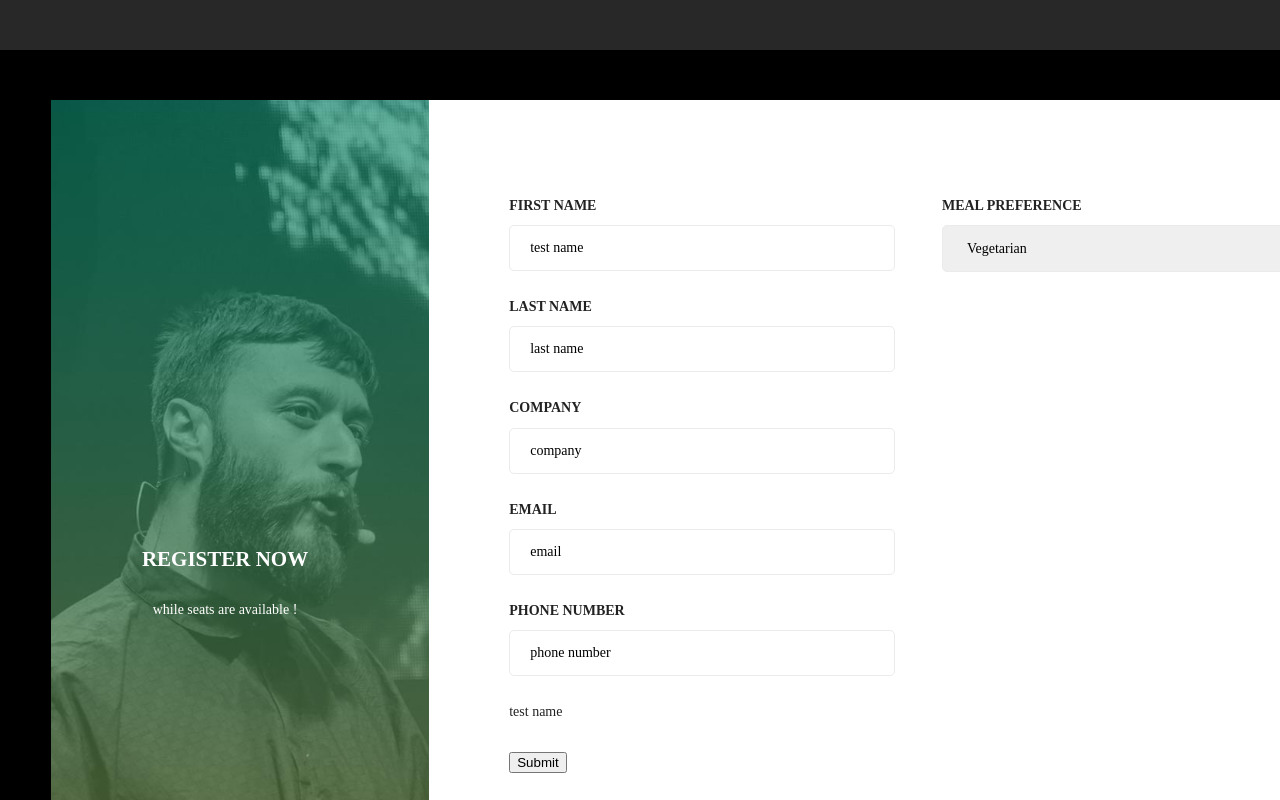
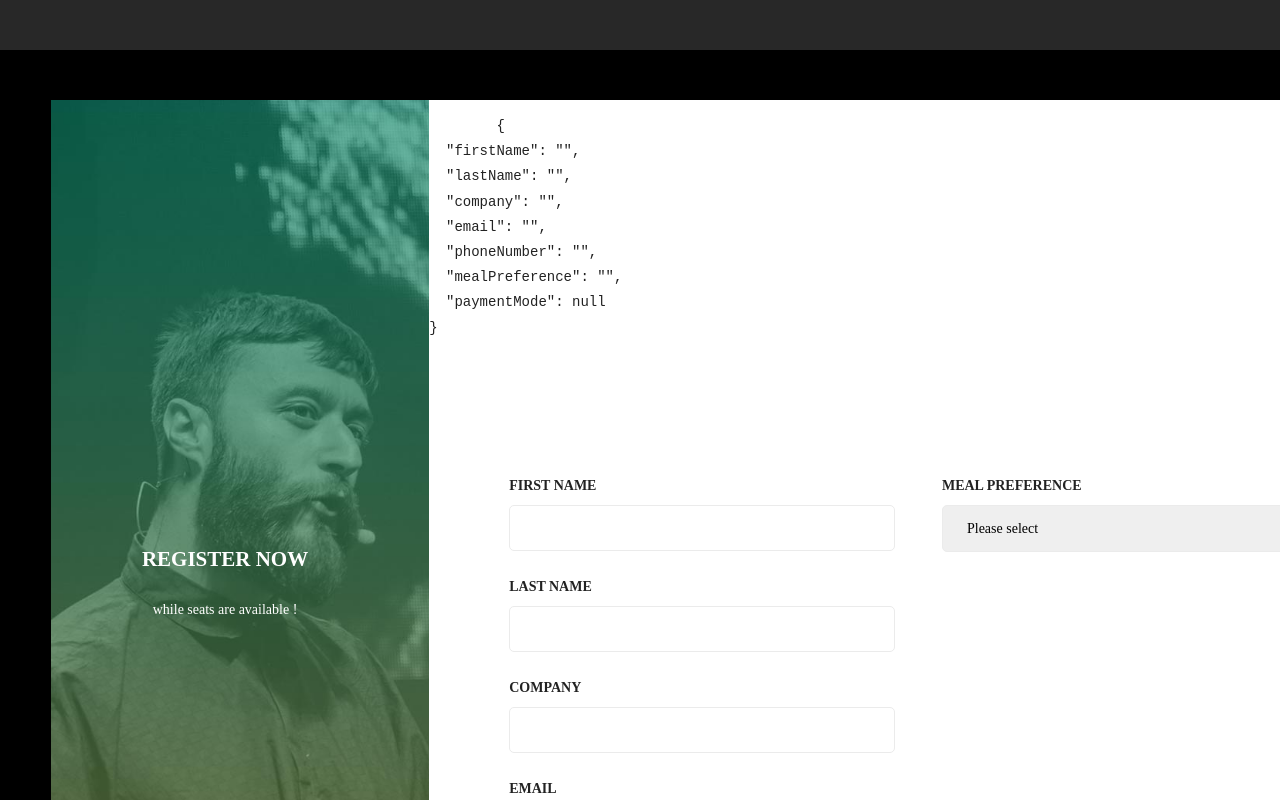
Before and after one commit to Innovic-io/angular-restaurant-reservation, an Angular app: page / in a window 1280 px wide. Shown: the top 800 px of the page. Built offline with nearby package versions, Linux system fonts and the light colour scheme; what ng5-slider would draw is missing.

Commit message:
Refactor.

```diff
--- a/src/app/form-comp/form-comp.component.ts
+++ b/src/app/form-comp/form-comp.component.ts
@@ -13,12 +13,12 @@ export class FormCompComponent implements OnInit {
 
 
   profileForm = this.fb.group({
-    firstName: ['test name'],
-    lastName: ['last name'],
-    company: ['company'],
-    email: ['email'],
-    phoneNumber: ['phone number'],
-    mealPreference: [MealPreferences[0]],
+    firstName: [''],
+    lastName: [''],
+    company: [''],
+    email: [''],
+    phoneNumber: [''],
+    mealPreference: [''],
     paymentMode: []
   });
 
--- a/src/app/form-comp/input/input.component.html
+++ b/src/app/form-comp/input/input.component.html
@@ -1,6 +1,6 @@
-<div class="form-input">
+<div class="form-input" [formGroup]="formGroup">
   <label>
     {{label}}
   </label>
-  <input type="text" [formControl]="control" >
+  <input type="text" [formControlName]="controlName" >
 </div>
--- a/src/app/form-comp/select-list/select-list.component.html
+++ b/src/app/form-comp/select-list/select-list.component.html
@@ -1,6 +1,7 @@
-<div>
+<div [formGroup]="formGroup">
   <label>{{label}}</label>
-  <select [formControl]="control" class="select-list">
-    <option *ngFor="let meal of mealPreferences" [ngValue]="meal">{{meal}}</option>
+  <select [formControlName]="controlName" class="select-list">
+    <option value="">Please select</option>
+    <option *ngFor="let meal of mealPreferences" [value]="meal">{{meal}}</option>
   </select>
 </div>
--- a/src/app/form-comp/test.html
+++ b/src/app/form-comp/test.html
@@ -15,16 +15,36 @@
         <p>while seats are available !</p>
       </div>
     </div>
+
     <div class="form_container">
+     <pre>
+        {{ profileForm.value | json }}
+        </pre>
       <div class="register-form">
         <form [formGroup]="profileForm" (ngSubmit)="onSubmit()">
           <div class="form-group1">
-            <app-input [control]="profileForm.get('firstName')" [label]="'First name'"></app-input>
-            <app-input [control]="profileForm.get('lastName')" [label]="'Last name'"></app-input>
-            <app-input [control]="profileForm.get('company')" [label]="'Company'"></app-input>
-            <app-input [control]="profileForm.get('email')" [label]="'Email'"></app-input>
-            <app-input [control]="profileForm.get('phoneNumber')" [label]="'Phone number'"></app-input>
-            {{ profileForm.get('firstName')?.value }}
+            <app-input [formGroup]="profileForm"
+                       [controlName]="'firstName'"
+                       [label]="'First name'"></app-input>
+
+            <app-input [formGroup]="profileForm"
+                       [controlName]="'lastName'"
+                       [label]="'Last name'"></app-input>
+
+
+            <app-input [formGroup]="profileForm"
+                       [controlName]="'company'"
+                       [label]="'Company'"></app-input>
+
+
+            <app-input [formGroup]="profileForm"
+                       [controlName]="'email'"
+                       [label]="'Email'"></app-input>
+
+
+            <app-input [formGroup]="profileForm"
+                       [controlName]="'phoneNumber'"
+                       [label]="'Phone number'"></app-input>
             <!--
             <app-input (name)="getComponentGroupName($event)"
                        [inputComponentName]="'lastName'"
@@ -50,7 +70,8 @@
           </div>
           <div class="form-group2">
             <app-select-list [label]="'Meal Preference'"
-                             [control]="profileForm.get('mealPreference')"></app-select-list>
+                             [formGroup]="profileForm"
+                             [controlName]="'mealPreference'"></app-select-list>
 
           </div>
 
@@ -61,7 +82,6 @@
           </div>
         </form>
 
-
       </div>
 
     </div>
```
Also changed, not shown: src/app/form-comp/input/input.component.ts (+6 -4 lines), src/app/form-comp/select-list/select-list.component.ts (+4 -5 lines), 1 other file (tests, documents, lock files or other folders).
